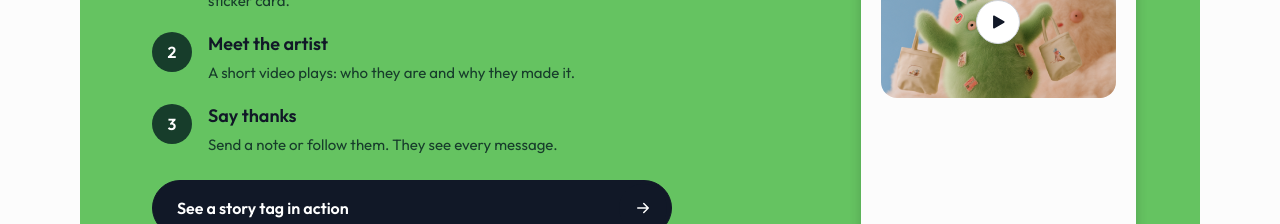
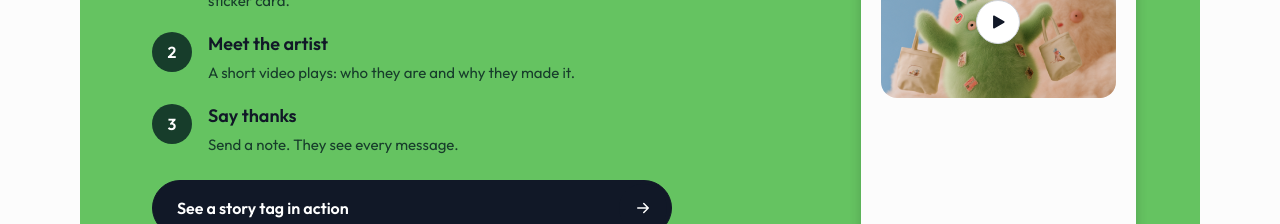
Before and after one commit to wxy26wxy/the-3rd-eye, a Next.js app in the folder web/: page / in a window 1280 px wide. Shown: the part 1480-1704 px from the top of the page. Built offline with nearby package versions, Linux system fonts and the light colour scheme; no server answers; the database is empty.

Commit message:
T112 web: story-tag thumbnail pill on one line from 48rem; step 3 copy without follow (Send a note. They see every message.)

```diff
--- a/web/components/product/Product.module.css
+++ b/web/components/product/Product.module.css
@@ -99,6 +99,7 @@
 .thumb .slideCard { height: 80%; border-radius: var(--space-sm); }
 .thumb .tagSlide { padding: 0; }
 .thumb .tagPill { max-width: 90%; padding-inline: var(--space-s); font-size: var(--type-caption-size); letter-spacing: 0; white-space: normal; text-align: center; border-radius: var(--radius-m); }
+@media (min-width: 48rem) { .thumb .tagPill { max-width: none; white-space: nowrap; border-radius: var(--radius-pill); } }
 
 /* Details column (2019:2040): 24 px rhythm. */
 .details { display: grid; gap: var(--space-xxl); align-content: start; justify-items: stretch; min-width: 0; }
--- a/web/messages/en.json
+++ b/web/messages/en.json
@@ -73,7 +73,7 @@
     "step2Title": "Meet the artist",
     "step2Copy": "A short video plays: who they are and why they made it.",
     "step3Title": "Say thanks",
-    "step3Copy": "Send a note or follow them. They see every message.",
+    "step3Copy": "Send a note. They see every message.",
     "bandCta": "See a story tag in action",
     "previewEyebrow": "Story tag",
     "previewHi": "Hi, I'm {name}.",
```
